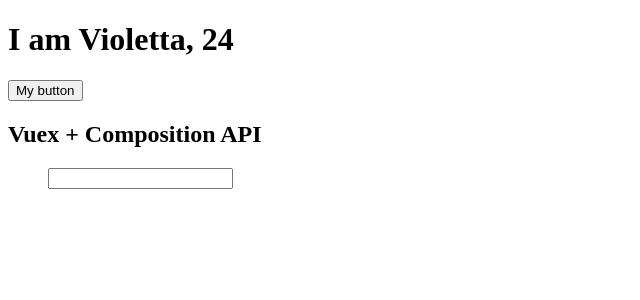
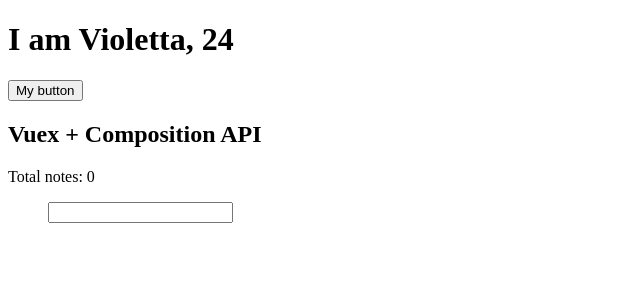
Before and after one commit to ViolettaFilimonova/Vue3CompositionAPI, a Vue app: page / in a window 1280 px wide. Shown: the top 300 px of the page, without its empty margins (0-640 px from the left). Built offline with nearby package versions, Linux system fonts and the light colour scheme.

Commit message:
composition vuex

```diff
--- a/src/components/MyCounter.vue
+++ b/src/components/MyCounter.vue
@@ -9,6 +9,7 @@
     </div>
     </div> -->
     <h2>{{title}}</h2>
+    <NotesLenght/>
     <ul>
         <li v-for="(note, index) in notes" :key="index">{{note}}</li>
         <input type="text" v-model="text" @keypress.enter="save">
@@ -25,9 +26,11 @@
     }
 </script> -->
 <script>
+import NotesLenght from './NotesLenght.vue'
 import {useStore} from 'vuex'
 import {ref, computed} from 'vue'
 export default{
+  components: { NotesLenght },
     setup(){
         const store = useStore()
         // const notes = computed(() => store.state.notes);
--- /dev/null
+++ b/src/components/NotesLenght.vue
@@ -0,0 +1,15 @@
+<template>
+    <p>Total notes: {{totalNotes}}</p>
+</template>
+<script>
+import {computed} from 'vue'
+import {useStore} from 'vuex'
+export default{
+    setup(){
+        const store = useStore()
+        return{
+            totalNotes: computed(() => store.getters.TOTAL_NOTES)
+        }
+    }
+}
+</script>
--- a/src/store/index.js
+++ b/src/store/index.js
@@ -22,11 +22,14 @@
 import {createStore} from 'vuex'
 const state = {
     title: 'Vuex + Composition API',
-    notes: []
+    notes: [],
 }
 const getters = {
     ADD_NOTE(state) {
        return state.notes
+    },
+    TOTAL_NOTES(state){
+        return state.notes.length
     }
 }
 const mutations = {
```
